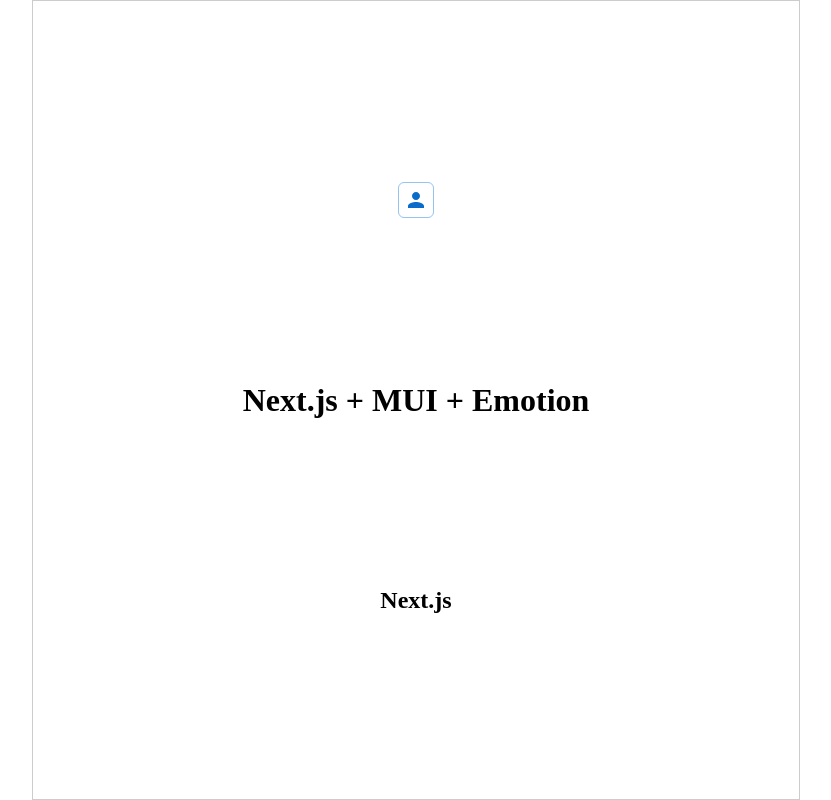
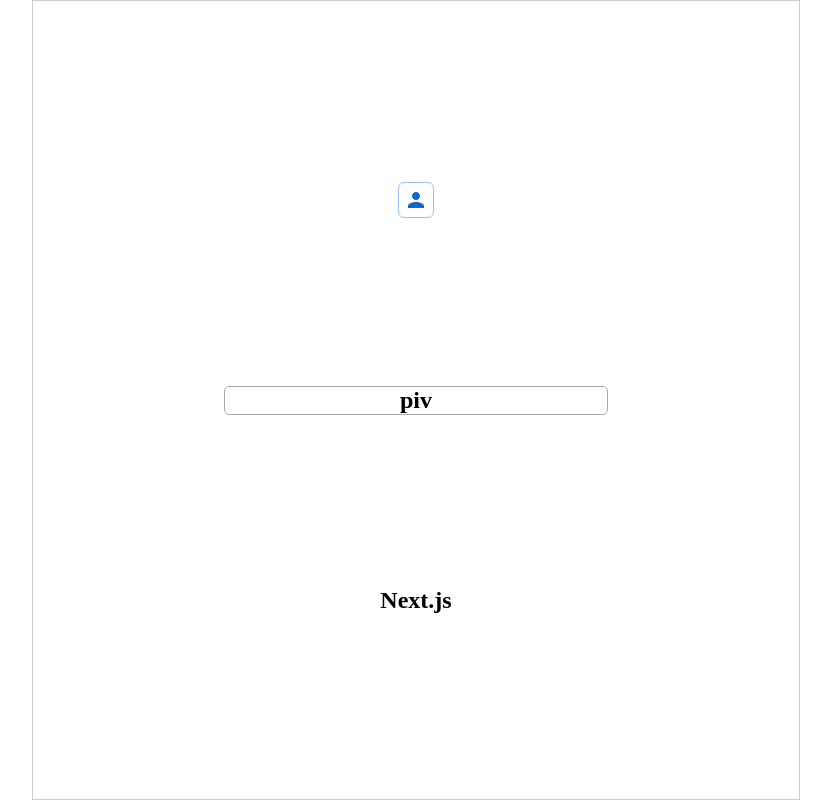
Before and after one commit to Magnet-Lab/magnet, a Next.js app: page / in a window 1280 px wide. Shown: the whole page, without its empty margins (224-1055 px from the left). Built offline with nearby package versions, Linux system fonts and the light colour scheme.

Commit message:
feat(component): #5 Pivot component

```diff
--- /dev/null
+++ b/src/components/pivotlist/index.tsx
@@ -0,0 +1,43 @@
+/** @jsxImportSource @emotion/react */
+import { css } from '@emotion/react'
+import Box from '@mui/joy/Box'
+import { useState } from 'react';
+
+interface PivotListProps {
+    pivid : string
+	pivotlist: string
+}
+
+function PivotList({ pivid, pivotlist }: PivotListProps) {
+
+    const [piv, setPiv] = useState<PivotListProps[]>([]);
+
+	return (
+		<Box>
+			{piv !== undefined ? (
+            <Box
+            width='30vw'
+            border={1}
+            borderColor='darkgray'
+            borderRadius={5}
+            textAlign='center'
+
+            >
+                {piv.map((eachpiv) => (
+                    <Box key={eachpiv.pivid}>
+                        <h2>{eachpiv.pivotlist}</h2>
+                    </Box>
+                ))}
+                <h2>piv</h2>
+            </Box>
+            )
+            : (
+            <Box>
+                <h2>No pivotlist</h2>
+            </Box>
+            )}
+		</Box>
+	)
+}
+
+export default PivotList
--- a/src/pages/index.tsx
+++ b/src/pages/index.tsx
@@ -10,6 +10,7 @@
 import DeleteForever from '@mui/icons-material/DeleteForever'
 import Person from '@mui/icons-material/Person'
 import { useRef, useState } from 'react'
+import PivotList from '@/components/pivotlist'
 
 export default function Home() {
 	const buttonRef = useRef(null)
@@ -63,7 +64,7 @@
 				</Menu>
 			</div>
 			<div css={pivotArea}>
-				<h1>Next.js + MUI + Emotion</h1>
+				<PivotList pivid={''} pivotlist={''}  />
 			</div>
 			<div css = {buttonArea}>
 				<h2>Next.js</h2>
```
